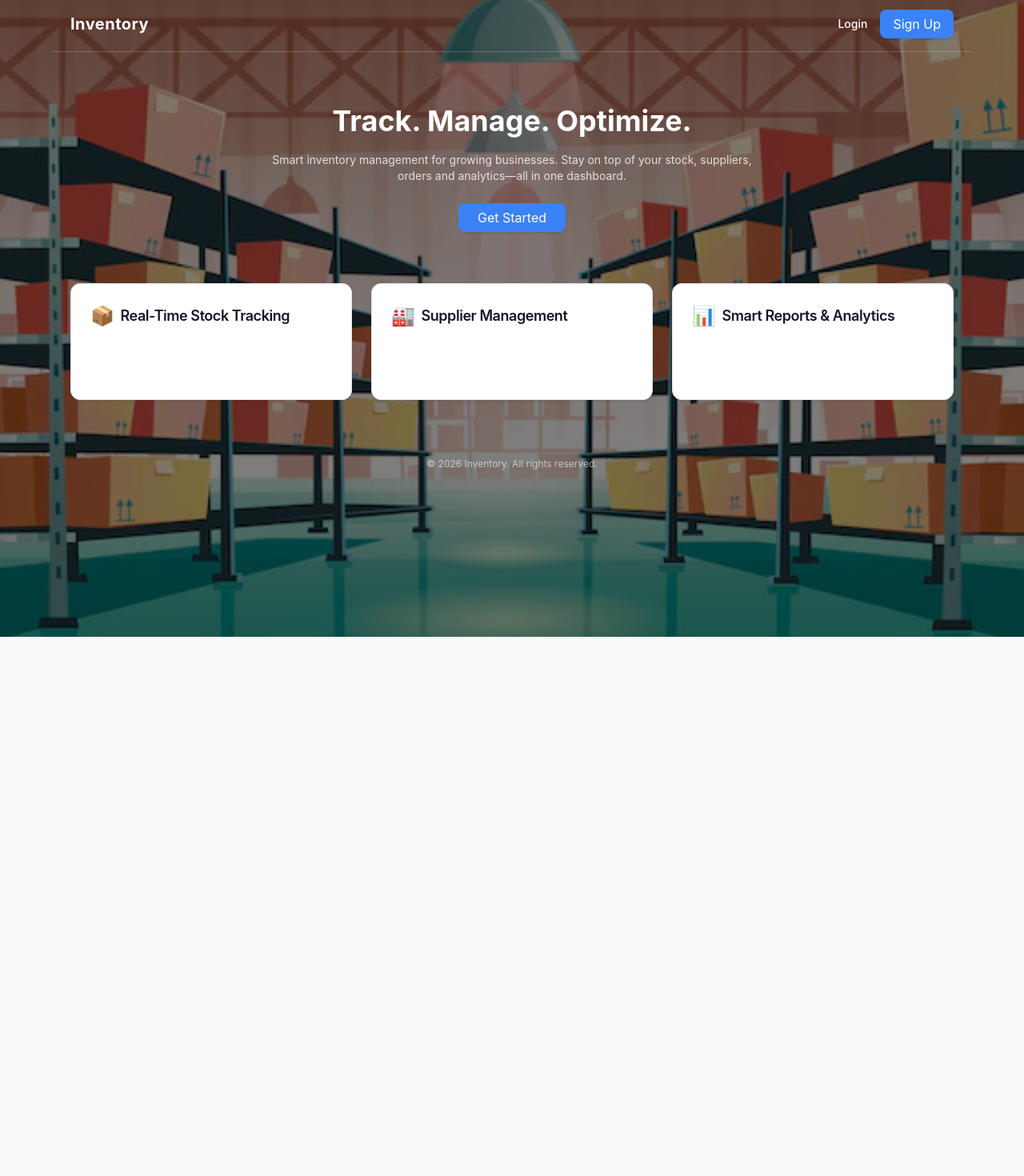
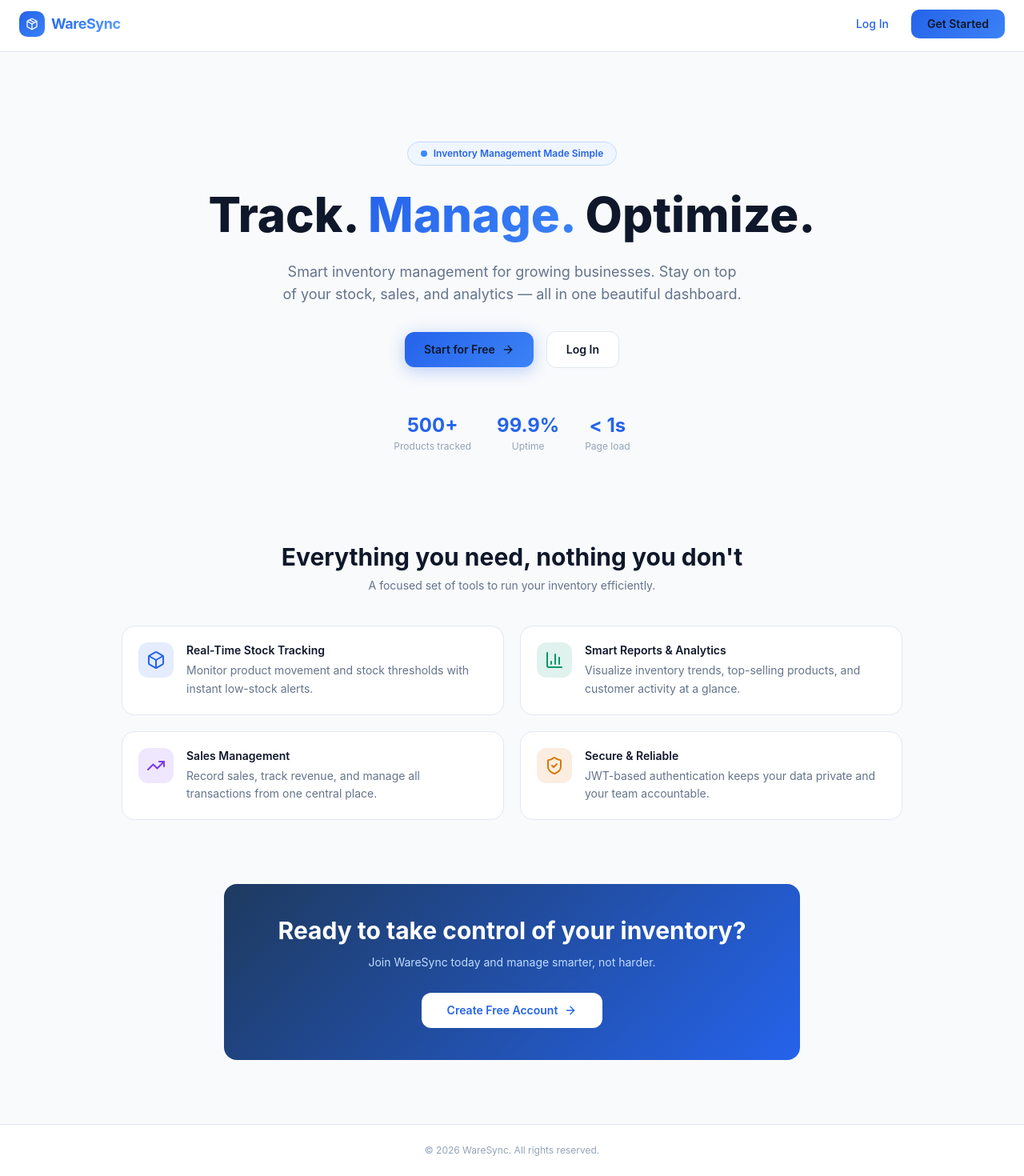
Before and after one commit to Bhoomi-18/Inventory-Management, a React (Vite) app in the folder client/: page / in a window 1280 px wide. Shown: the part 4-1474 px from the top of the page at 80% size. Before the commit the page ends 800 px from the top, so only its background shows below. Built offline with nearby package versions, Linux system fonts and the light colour scheme; no server answers.

Commit message:
fix: landing page redesign, fix vercel.json SPA routing, fix TS build errors (unused imports)

```diff
--- a/client/src/components/sections/sidebarContent.tsx
+++ b/client/src/components/sections/sidebarContent.tsx
@@ -8,8 +8,6 @@ import {
   DollarSign,
   BarChart3,
   Settings,
-  User2,
-  Mail,
 } from "lucide-react";
 import { useAuth } from "../../schemas/authContext";
 import LogoutButton from "./logout";
--- a/client/src/pages/landing/Landing.tsx
+++ b/client/src/pages/landing/Landing.tsx
@@ -1,77 +1,224 @@
-import { Button } from '../../components/ui/button';
-import { Card, CardContent, CardHeader, CardTitle } from '../../components/ui/card';
 import { Link } from 'react-router-dom';
+import { Package, BarChart3, TrendingUp, ShieldCheck, ArrowRight, Box } from 'lucide-react';
 
 const features = [
   {
     title: 'Real-Time Stock Tracking',
-    description: 'Monitor product movement and thresholds with instant alerts.',
-    icon: '📦',
-  },
-  {
-    title: 'Supplier Management',
-    description: 'Maintain contact details, order history, and performance notes.',
-    icon: '🏭',
+    description: 'Monitor product movement and stock thresholds with instant low-stock alerts.',
+    icon: <Box className="w-6 h-6" />,
+    color: '#2563eb',
+    bg: 'rgba(37,99,235,0.12)',
   },
   {
     title: 'Smart Reports & Analytics',
-    description: 'Visualize inventory trends and download report exports.',
-    icon: '📊',
+    description: 'Visualize inventory trends, top-selling products, and customer activity at a glance.',
+    icon: <BarChart3 className="w-6 h-6" />,
+    color: '#059669',
+    bg: 'rgba(5,150,105,0.12)',
+  },
+  {
+    title: 'Sales Management',
+    description: 'Record sales, track revenue, and manage all transactions from one central place.',
+    icon: <TrendingUp className="w-6 h-6" />,
+    color: '#7c3aed',
+    bg: 'rgba(124,58,237,0.12)',
+  },
+  {
+    title: 'Secure & Reliable',
+    description: 'JWT-based authentication keeps your data private and your team accountable.',
+    icon: <ShieldCheck className="w-6 h-6" />,
+    color: '#d97706',
+    bg: 'rgba(217,119,6,0.12)',
   },
 ];
 
 const Landing = () => {
   return (
-    <section className="relative min-h-screen bg-[url('/hero.avif')] bg-cover bg-center flex items-center justify-center">
-      <div className="absolute inset-0 bg-black/50 z-0" />
-      <div className="relative z-10 flex flex-col min-h-screen text-white">
-        <header className="flex items-center justify-between px-6 py-4 border-b border-white/20">
-          <h1 className="text-xl font-bold tracking-wide text-white">Inventory</h1>
-          <div className="flex items-center gap-4">
-            <Link to="/login" className="text-sm font-medium hover:underline">
-              Login
+    <div className="min-h-screen flex flex-col" style={{ backgroundColor: '#f8fafc', color: '#0f172a' }}>
+
+      {/* ── Nav ── */}
+      <header
+        className="flex items-center justify-between px-6 py-4 border-b sticky top-0 z-30"
+        style={{ backgroundColor: '#ffffff', borderColor: '#e2e8f0' }}
+      >
+        <div className="flex items-center gap-2">
+          <div
+            className="w-8 h-8 rounded-lg flex items-center justify-center"
+            style={{ background: 'linear-gradient(135deg,#2563eb,#3b82f6)' }}
+          >
+            <Package className="w-4 h-4 text-white" />
+          </div>
+          <span
+            className="text-lg font-bold tracking-tight"
+            style={{
+              background: 'linear-gradient(135deg,#2563eb,#3b82f6,#60a5fa)',
+              WebkitBackgroundClip: 'text',
+              WebkitTextFillColor: 'transparent',
+              backgroundClip: 'text',
+            }}
+          >
+            WareSync
+          </span>
+        </div>
+
+        <div className="flex items-center gap-3">
+          <Link
+            to="/login"
+            className="text-sm font-medium px-4 py-2 rounded-lg transition-colors"
+            style={{ color: '#2563eb' }}
+            onMouseEnter={e => (e.currentTarget.style.backgroundColor = '#eff6ff')}
+            onMouseLeave={e => (e.currentTarget.style.backgroundColor = 'transparent')}
+          >
+            Log In
           </Link>
-            <Link to="/signup">
-              <Button variant="secondary" className="border-white text-white hover:bg-white/10">
-                Sign Up
-              </Button>
+          <Link
+            to="/signup"
+            className="text-sm font-semibold px-5 py-2 rounded-lg text-white transition-opacity hover:opacity-90"
+            style={{ background: 'linear-gradient(135deg,#2563eb,#3b82f6)' }}
+          >
+            Get Started
           </Link>
         </div>
       </header>
 
-        <section className="text-center px-4 py-16 max-w-2xl mx-auto">
-          <h2 className="text-4xl font-bold mb-4 leading-tight text-white">Track. Manage. Optimize.</h2>
-          <p className="text-white/80 text-sm mb-6">
-            Smart inventory management for growing businesses. Stay on top of your stock, suppliers,
-            orders and analytics—all in one dashboard.
+      {/* ── Hero ── */}
+      <section className="flex flex-col items-center justify-center text-center px-6 py-20 md:py-28">
+        {/* Pill badge */}
+        <span
+          className="inline-flex items-center gap-2 text-xs font-semibold px-4 py-1.5 rounded-full mb-6"
+          style={{ backgroundColor: '#eff6ff', color: '#2563eb', border: '1px solid #bfdbfe' }}
+        >
+          <span className="w-2 h-2 rounded-full bg-blue-500 animate-pulse" />
+          Inventory Management Made Simple
+        </span>
+
+        <h1
+          className="text-4xl md:text-6xl font-extrabold leading-tight mb-5 max-w-3xl"
+          style={{ color: '#0f172a' }}
+        >
+          Track.{' '}
+          <span
+            style={{
+              background: 'linear-gradient(135deg,#2563eb,#3b82f6)',
+              WebkitBackgroundClip: 'text',
+              WebkitTextFillColor: 'transparent',
+              backgroundClip: 'text',
+            }}
+          >
+            Manage.
+          </span>{' '}
+          Optimize.
+        </h1>
+
+        <p className="text-base md:text-lg max-w-xl mb-8" style={{ color: '#64748b' }}>
+          Smart inventory management for growing businesses. Stay on top of your stock,
+          sales, and analytics — all in one beautiful dashboard.
         </p>
-          <Link to="/signup">
-            <Button variant="secondary" className="px-6 py-3 text-lg font-semibold border-white text-white hover:bg-white/10">
-              Get Started
-            </Button>
+
+        <div className="flex items-center gap-4 flex-wrap justify-center">
+          <Link
+            to="/signup"
+            className="flex items-center gap-2 text-sm font-semibold px-6 py-3 rounded-xl text-white shadow-lg transition-all hover:-translate-y-0.5 hover:shadow-blue-300/40"
+            style={{ background: 'linear-gradient(135deg,#2563eb,#3b82f6)', boxShadow: '0 4px 20px rgba(37,99,235,0.3)' }}
+          >
+            Start for Free
+            <ArrowRight className="w-4 h-4" />
           </Link>
+          <Link
+            to="/login"
+            className="flex items-center gap-2 text-sm font-semibold px-6 py-3 rounded-xl border transition-colors"
+            style={{ color: '#0f172a', borderColor: '#e2e8f0', backgroundColor: '#ffffff' }}
+            onMouseEnter={e => (e.currentTarget.style.backgroundColor = '#f1f5f9')}
+            onMouseLeave={e => (e.currentTarget.style.backgroundColor = '#ffffff')}
+          >
+            Log In
+          </Link>
+        </div>
+
+        {/* Stats row */}
+        <div className="flex items-center gap-8 mt-14 flex-wrap justify-center">
+          {[
+            { value: '500+', label: 'Products tracked' },
+            { value: '99.9%', label: 'Uptime' },
+            { value: '< 1s', label: 'Page load' },
+          ].map(stat => (
+            <div key={stat.label} className="text-center">
+              <div className="text-2xl font-bold" style={{ color: '#2563eb' }}>{stat.value}</div>
+              <div className="text-xs mt-0.5" style={{ color: '#94a3b8' }}>{stat.label}</div>
+            </div>
+          ))}
+        </div>
       </section>
 
-        <section className="grid grid-cols-1 md:grid-cols-3 gap-6 px-6 pb-12 max-w-6xl mx-auto">
-          {features.map((feature, idx) => (
-            <Card key={idx} className="bg-white/10 border border-white/20 backdrop-blur-sm text-white">
-              <CardHeader>
-                <CardTitle className="flex items-center gap-2 text-lg font-semibold">
-                  <span className="text-2xl">{feature.icon}</span> {feature.title}
-                </CardTitle>
-              </CardHeader>
-              <CardContent className="text-sm text-white/80">
-                {feature.description}
-              </CardContent>
-            </Card>
+      {/* ── Features ── */}
+      <section className="px-6 pb-20 max-w-5xl mx-auto w-full">
+        <div className="text-center mb-10">
+          <h2 className="text-2xl md:text-3xl font-bold mb-2" style={{ color: '#0f172a' }}>
+            Everything you need, nothing you don't
+          </h2>
+          <p className="text-sm" style={{ color: '#64748b' }}>
+            A focused set of tools to run your inventory efficiently.
+          </p>
+        </div>
+
+        <div className="grid grid-cols-1 sm:grid-cols-2 gap-5">
+          {features.map((f) => (
+            <div
+              key={f.title}
+              className="flex gap-4 p-5 rounded-2xl border transition-all hover:-translate-y-0.5 hover:shadow-md"
+              style={{ backgroundColor: '#ffffff', borderColor: '#e2e8f0' }}
+            >
+              {/* Icon bubble */}
+              <div
+                className="w-11 h-11 flex-shrink-0 rounded-xl flex items-center justify-center"
+                style={{ backgroundColor: f.bg, color: f.color }}
+              >
+                {f.icon}
+              </div>
+              <div>
+                <h3 className="font-semibold text-sm mb-1" style={{ color: '#0f172a' }}>
+                  {f.title}
+                </h3>
+                <p className="text-sm leading-relaxed" style={{ color: '#64748b' }}>
+                  {f.description}
+                </p>
+              </div>
+            </div>
           ))}
+        </div>
       </section>
 
-        <footer className="text-center py-6 text-xs text-white/60">
-          © {new Date().getFullYear()} Inventory. All rights reserved.
+      {/* ── CTA Banner ── */}
+      <section className="px-6 pb-20 max-w-3xl mx-auto w-full text-center">
+        <div
+          className="rounded-2xl p-10"
+          style={{ background: 'linear-gradient(135deg,#1e3a5f,#2563eb)' }}
+        >
+          <h2 className="text-2xl md:text-3xl font-bold text-white mb-3">
+            Ready to take control of your inventory?
+          </h2>
+          <p className="text-blue-200 text-sm mb-7">
+            Join WareSync today and manage smarter, not harder.
+          </p>
+          <Link
+            to="/signup"
+            className="inline-flex items-center gap-2 text-sm font-semibold px-8 py-3 rounded-xl bg-white transition-colors hover:bg-blue-50"
+            style={{ color: '#2563eb' }}
+          >
+            Create Free Account
+            <ArrowRight className="w-4 h-4" />
+          </Link>
+        </div>
+      </section>
+
+      {/* ── Footer ── */}
+      <footer
+        className="border-t px-6 py-6 text-center text-xs"
+        style={{ borderColor: '#e2e8f0', color: '#94a3b8', backgroundColor: '#ffffff' }}
+      >
+        © {new Date().getFullYear()} WareSync. All rights reserved.
       </footer>
     </div>
-    </section>
   );
 };
 
```
Also changed, not shown: client/vercel.json. Lines whose indentation alone changed are shown as unchanged.
